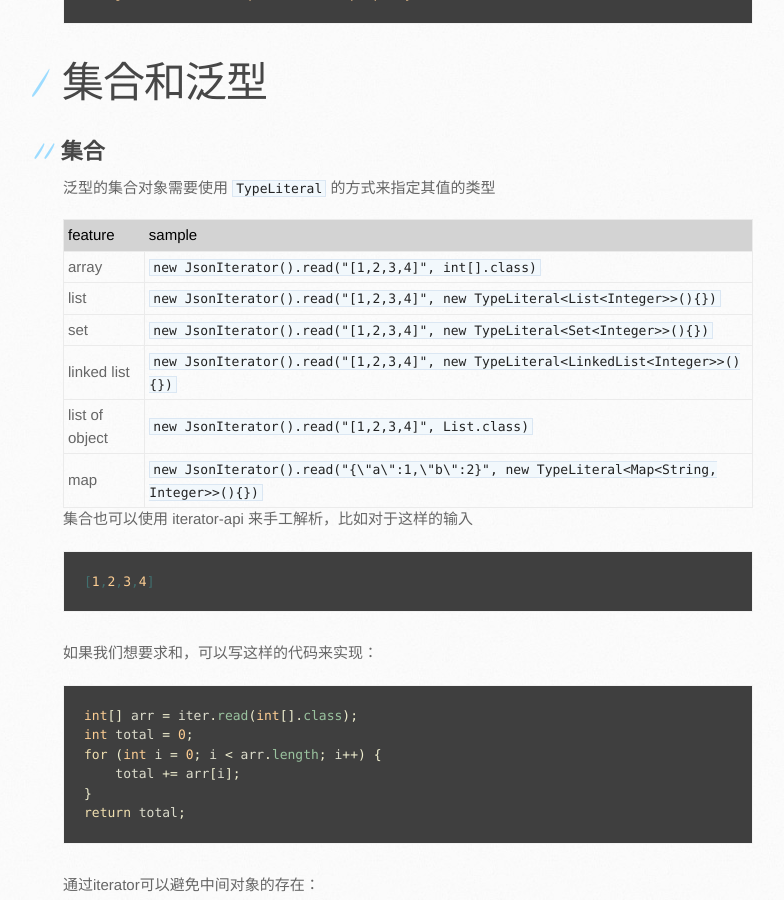
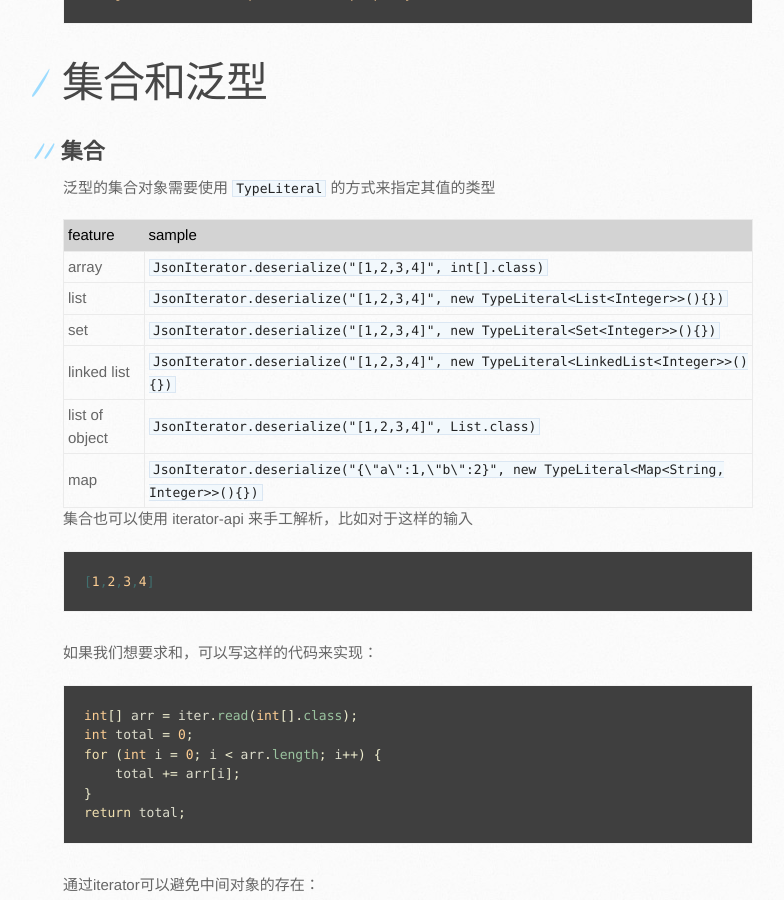
Before and after one commit to json-iterator/json-iterator.github.io, a Jekyll site: the page built from java-features.cn.md, in a window 1280 px wide and 900 px high, scrolled down 14827 px. Shown: the whole window, without its empty margins (107-891 px from the left). Built offline with Jekyll 4.4.1, drawn with Linux system fonts in a browser that asks for light colours; comment, search, counter and statistics services are not loaded.

Commit message:
Update java-features.cn.md

```diff
--- a/java-features.cn.md
+++ b/java-features.cn.md
@@ -631,12 +631,12 @@ com.jsoniter.JsonException: extra property: field3
 
 | feature | sample |
 | --- | --- |
-| array | `new JsonIterator().read("[1,2,3,4]", int[].class)` |
-| list | `new JsonIterator().read("[1,2,3,4]", new TypeLiteral<List<Integer>>(){})` |
-| set | `new JsonIterator().read("[1,2,3,4]", new TypeLiteral<Set<Integer>>(){})` |
-| linked list | `new JsonIterator().read("[1,2,3,4]", new TypeLiteral<LinkedList<Integer>>(){})` |
-| list of object | `new JsonIterator().read("[1,2,3,4]", List.class)` |
-| map | `new JsonIterator().read("{\"a\":1,\"b\":2}", new TypeLiteral<Map<String, Integer>>(){})` |
+| array | `JsonIterator.deserialize("[1,2,3,4]", int[].class)` |
+| list | `JsonIterator.deserialize("[1,2,3,4]", new TypeLiteral<List<Integer>>(){})` |
+| set | `JsonIterator.deserialize("[1,2,3,4]", new TypeLiteral<Set<Integer>>(){})` |
+| linked list | `JsonIterator.deserialize("[1,2,3,4]", new TypeLiteral<LinkedList<Integer>>(){})` |
+| list of object | `JsonIterator.deserialize("[1,2,3,4]", List.class)` |
+| map | `JsonIterator.deserialize("{\"a\":1,\"b\":2}", new TypeLiteral<Map<String, Integer>>(){})` |
 
 集合也可以使用 iterator-api 来手工解析，比如对于这样的输入
 
```
